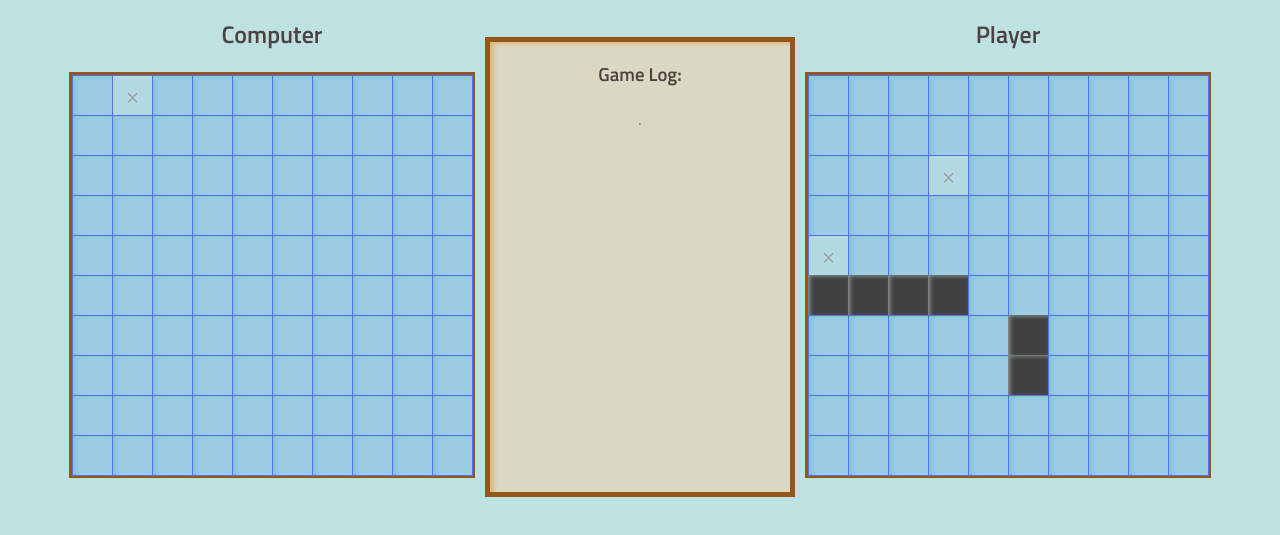
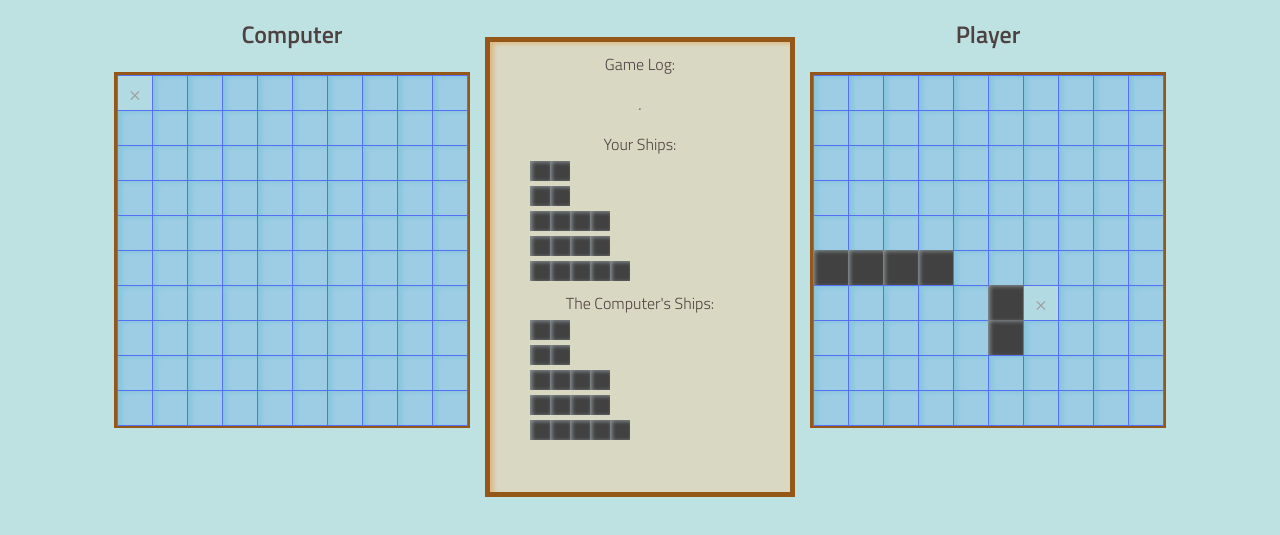
Before and after one commit to rypmaloney/battleship, a website built with webpack: page dist/index.html in a window 1280 px wide. Both pictures are taken after a click on the element 132 px from the left and 208 px from the top of the page. Shown: the part 113-648 px from the top of the page. Built offline with nearby package versions, Linux system fonts and the light colour scheme.

Commit message:
basic turn switching. The computer picks after the player. Began fleshing out the game log more

```diff
--- a/src/gamecontrol.js
+++ b/src/gamecontrol.js
@@ -19,6 +19,101 @@ To do:
 */
 
 
+function playGame(){
+
+    const computerPlayer = player('computer')
+    const humanPlayer = player('human')
+    const playerGameboard = gameboard('player')
+    const computerGameboard = gameboard('computer')
+
+    const computerDomBoard = document.getElementById('computer-board');
+    const playerDomBoard = document.getElementById('player-board');
+
+
+
+    //two test ships
+    playerGameboard.placeShip(50, 4, 'x')
+    playerGameboard.placeShip(75, 2, 'y')
+    computerGameboard.placeShip(50, 4, 'x')
+    initializeBoard()
+
+    let turn = "player"
+    function playerTurn(e, oppositionBoard){
+        oppositionBoard.receiveAttack(parseInt(e.target.id))
+        updateComputerBoard(e)
+        switchTurn()
+        computerTurn()
+    }
+
+    function switchTurn(){
+        if(turn == "player"){
+            return turn = "computer"
+        }
+    }
+
+    function computerTurn(){
+        let selection = computerPlayer.randomMove()
+
+        playerGameboard.receiveAttack(selection)
+        updatePlayerBoard(selection)
+    }
+
+
+
+
+    function initializeBoard(){
+        //Create computer board
+        let cboard = computerGameboard.getBoard()
+        for (let i=0 ; i < cboard.length; i++){
+            let spot = document.createElement('div');
+            spot.setAttribute('id', i)
+            spot.setAttribute('class', "spot computer-spot")
+
+            spot.addEventListener("click",(e)=> playerTurn(e, computerGameboard));
+
+            computerDomBoard.appendChild(spot)
+        }
+        //create player board
+        let pboard = playerGameboard.getBoard()
+        for (let i=0 ; i < pboard.length; i++){
+            let spot = document.createElement('div');
+            spot.setAttribute('id', `p${i}`)
+            spot.setAttribute('class', "spot")
+            if(pboard[i].ship == true){spot.setAttribute('class', "ship ")}
+            if(pboard[i].hit == true){spot.setAttribute('class', "hit ")}
+            if(pboard[i].missedHit == true){spot.setAttribute('class', "miss ")}
+
+            playerDomBoard.appendChild(spot)
+        }
+
+    }
+
+
+
+
+
+    function updateComputerBoard(e){
+        let index = e.target.id
+
+        let cboard = computerGameboard.getBoard()
+        let cspot = document.getElementById(index)
+        if(cboard[index].ship == true){cspot.setAttribute('class', "ship")}
+        if(cboard[index].hit == true){cspot.setAttribute('class', "hit")}
+        if(cboard[index].missedHit == true){cspot.setAttribute('class', "miss")}
+
+    }
+
+    function updatePlayerBoard(selection){
+        let index = selection
+
+        let pboard = playerGameboard.getBoard()
+        console.log(pboard[index])
+        let pspot = document.getElementById(`p${index}`)
+        if(pboard[index].ship == true){pspot.setAttribute('class', "ship")}
+        if(pboard[index].hit == true){pspot.setAttribute('class', "hit")}
+        if(pboard[index].missedHit == true){pspot.setAttribute('class', "miss")}
+    }
+}
 
 
 
@@ -28,31 +123,13 @@ To do:
 
 
 
-function turn(e, oppositionBoard){
-    oppositionBoard.receiveAttack(parseInt(e.target.id))
-    updateBoard(e)
-}
-
-
-const playerGameboard = gameboard('player')
-const computerGameboard = gameboard('computer')
-
-const computerDomBoard = document.getElementById('computer-board');
-const playerDomBoard = document.getElementById('player-board');
-
-
-function updateBoard(e){
-    let index = e.target.id
-
-    let cboard = computerGameboard.getBoard()
-    let spot = document.getElementById(index)
-    if(cboard[index].ship == true){spot.setAttribute('class', "ship")}
-    if(cboard[index].hit == true){spot.setAttribute('class', "hit")}
-    if(cboard[index].missedHit == true){spot.setAttribute('class', "miss")}
-}
 
 
 
+
+
+
+/*
 
 //two test ships
 playerGameboard.placeShip(50, 4, 'x')
@@ -72,7 +149,7 @@ function initializeBoard(){
         spot.setAttribute('id', i)
         spot.setAttribute('class', "spot computer-spot")
 
-        spot.addEventListener("click",(e)=> turn(e, computerGameboard));
+        spot.addEventListener("click",(e)=> playerTurn(e, computerGameboard));
 
         computerDomBoard.appendChild(spot)
     }
@@ -90,5 +167,5 @@ function initializeBoard(){
     }
     console.log(pboard)
 }
-
-export default initializeBoard;
+*/
+export default playGame;
--- a/src/index.js
+++ b/src/index.js
@@ -4,6 +4,7 @@ import ship from "./ship";
 import player from "./player";
 import gameboard from "./gameboard";
 import initializeBoard from "./gamecontrol"
+import playGame from "./gamecontrol";
 
 
-initializeBoard()
+playGame()
--- a/src/player.js
+++ b/src/player.js
@@ -5,12 +5,23 @@ const player = (name) => {
         moves: [],
     }
 
+
+
+
     function turn(spot){
+
 
     }
 
     function randomMove(){
         let x =  Math.floor(Math.random() * 100);
+
+        for (let i=0 ; i < meta.moves.length; i ++){
+           if(x === meta.moves[i]){
+                x =  Math.floor(Math.random() * 100);
+           }
+        }
+
 
         meta.moves.push(x)
         return x
```
Also changed, not shown: dist/index.html, dist/main.js, dist/style.css.
